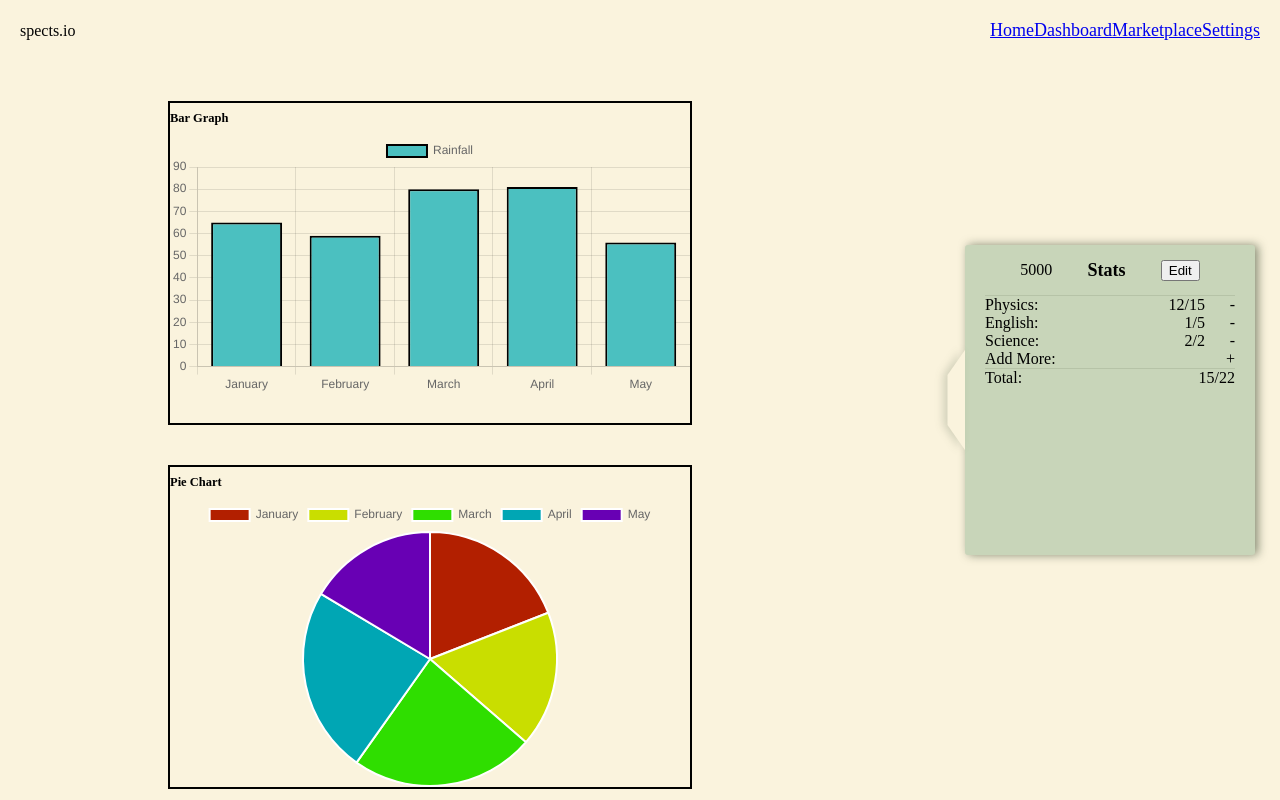
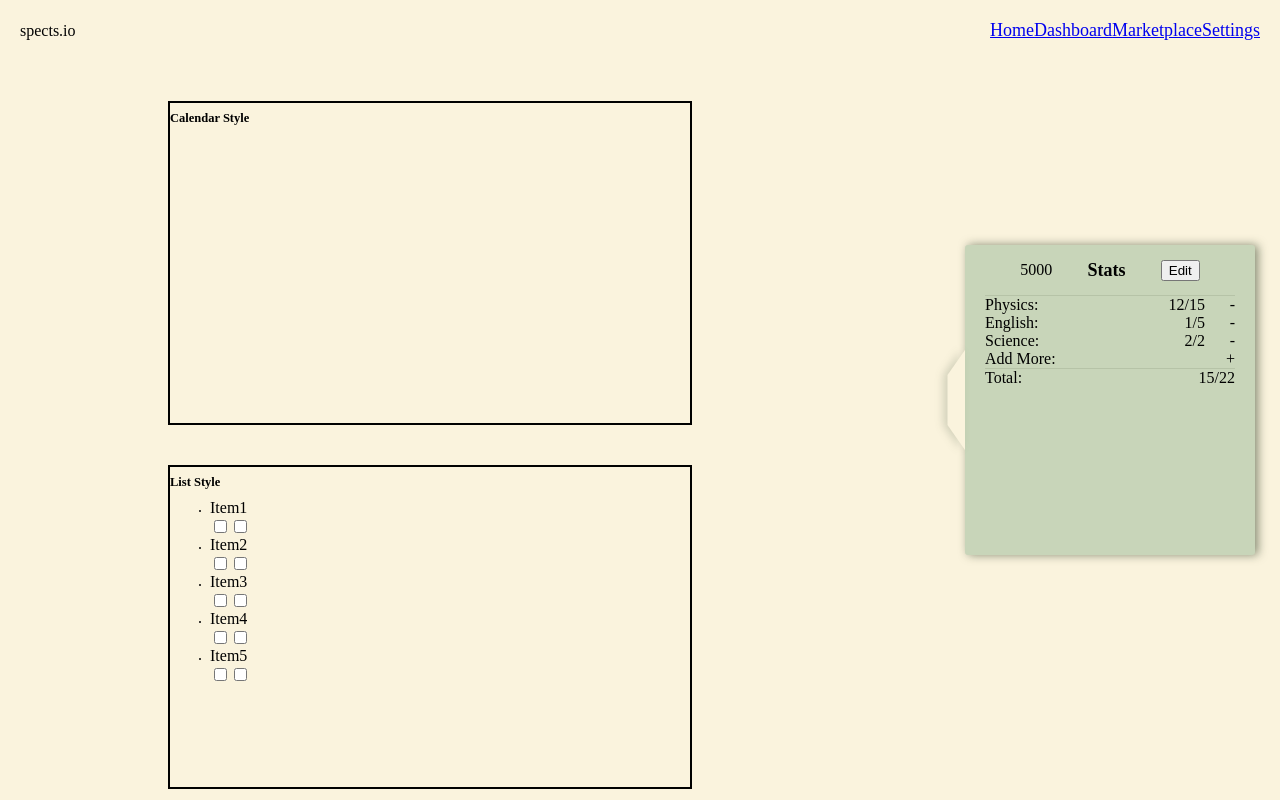
Before and after one commit to martin-stefan/spects, a React (Create React App) app in the folder frontend/: page /dash in a window 1280 px wide. Shown: the top 800 px of the page. Built offline with nearby package versions, Linux system fonts and the light colour scheme.

Commit message:
adding list style

```diff
--- a/frontend/src/Pages/Dashboard/Dashboard.js
+++ b/frontend/src/Pages/Dashboard/Dashboard.js
@@ -46,6 +46,42 @@
 const Dashboard = () => {
   return (
     <div className="dash">
+
+      <div className="dash__item">
+        <h1 className="dash__item--title">Calendar Style</h1>
+      </div>
+
+      <div className="dash__item">
+        <h1 className="dash__item--title">List Style</h1>
+
+        <ul className="dash__list">
+          <li className="list__item">
+            <p>Item1 </p>
+            <input type="checkbox" name="completed" id="" />
+            <input type="checkbox" name="delete" id="" />
+          </li>
+          <li className="list__item">
+            <p>Item2 </p>
+            <input type="checkbox" name="completed" id="" />
+            <input type="checkbox" name="delete" id="" />
+          </li>
+          <li className="list__item">
+            <p>Item3</p>
+            <input type="checkbox" name="completed" id="" />
+            <input type="checkbox" name="delete" id="" />
+          </li>
+          <li className="list__item">
+            <p>Item4 </p>
+            <input type="checkbox" name="completed" id="" />
+            <input type="checkbox" name="delete" id="" />
+          </li>
+          <li className="list__item">
+            <p>Item5</p>
+            <input type="checkbox" name="completed" id="" />
+            <input type="checkbox" name="delete" id="" />
+          </li>
+        </ul>
+      </div>
 
       <div className="dash__item">
       <h1 className="dash__item--title">Bar Graph</h1>
```
